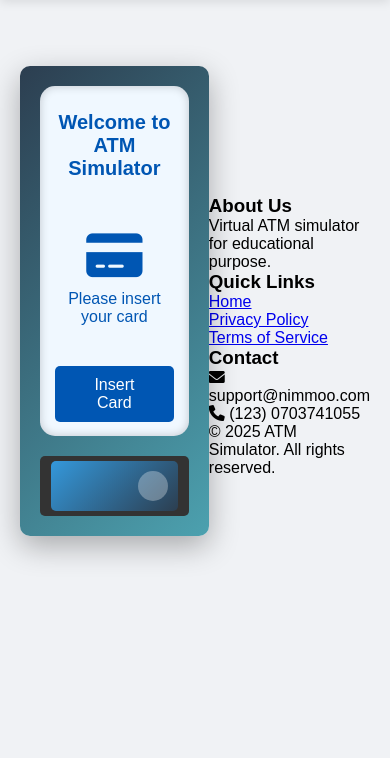
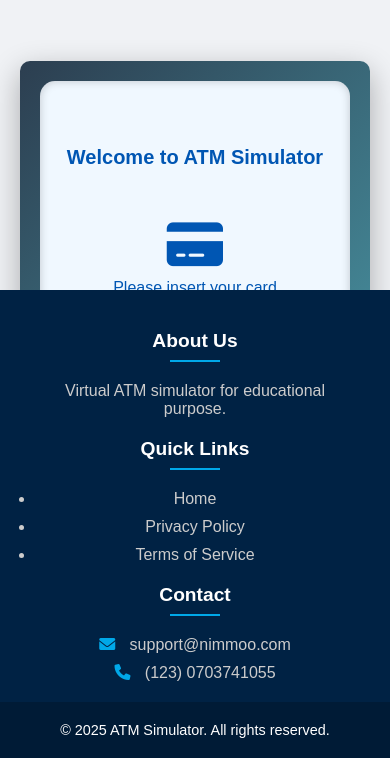
Before and after one commit to nimrod-kip/ATM-Machine-Simulation, a website: page index.html in a window 390 px wide. Shown: the part 86-844 px from the top of the page. Drawn offline with Linux system fonts and the light colour scheme.

Commit message:
add the latest commits to style.css

```diff
--- a/style.css
+++ b/style.css
@@ -322,3 +322,138 @@
     font-size: 1.5rem;
     cursor: pointer;
   }
+
+  .main-content {
+    margin-top: 80px;
+    margin-bottom: 60px;
+    padding: 20px;
+    width: 100%;
+    display: flex;
+    justify-content: center;
+  }
+
+
+  .footer {
+    background-color: var(--dark-color);
+    color: white;
+    padding: 40px 0 0;
+    position: fixed;
+
+    width: 100%;
+    bottom: 0;
+    z-index: 1;
+
+  }
+
+  .footer-container {
+    display: flex;
+    justify-content: space-around;
+    max-width: 1200px;
+    margin: 0 auto;
+    padding: 0 20px;
+    flex-wrap: wrap;
+  }
+
+  .footer-section {
+    flex: 1;
+    min-width: 250px;
+    margin-bottom: 10px;
+    padding: 0 15px;
+  }
+
+  .footer-section h3 {
+    margin-bottom: 20px;
+    font-size: 1.2rem;
+    position: relative;
+    padding-bottom: 10px;
+  }
+
+  .footer-section h3::after {
+    content: '';
+    position: absolute;
+    left: 0;
+    bottom: 0;
+    width: 50px;
+    height: 2px;
+    background-color: var(--accent-color);
+  }
+
+  .footer-section p, .footer-section li {
+    margin-bottom: 10px;
+    color: #ccc;
+  }
+
+  .footer-section a {
+    color: #ccc;
+    text-decoration: none;
+    transition: color 0.3s;
+  }
+
+  .footer-section a:hover {
+    color: var(--accent-color);
+  }
+
+  .footer-section i {
+    margin-right: 10px;
+    color: var(--accent-color);
+  }
+
+  .footer-bottom {
+    text-align: center;
+    padding: 20px 0;
+    background-color: rgba(0, 0, 0, 0.2);
+    font-size: 0.9rem;
+  }
+
+
+  @media (max-width: 768px) {
+    .navbar-links {
+        display: none;
+        position: absolute;
+        top: 70px;
+        left: 0;
+        right: 0;
+        background-color: var(--secondary-color);
+        flex-direction: column;
+        padding: 20px;
+    }
+
+    .navbar-links.active {
+        display: flex;
+    }
+
+    .navbar-links li {
+        margin: 15px 0;
+    }
+
+    .navbar-toggle {
+        display: block;
+    }
+
+    .footer-container {
+        flex-direction: column;
+    }
+
+    .footer-section {
+        text-align: center;
+    }
+
+    .footer-section h3::after {
+        left: 50%;
+        transform: translateX(-50%);
+    }
+
+    .main-content {
+        margin-bottom: 120px;
+    }
+  }
+
+  @media (max-width: 480px) {
+    .navbar-brand span {
+        display: none;
+    }
+
+    .main-content {
+        margin-top: 70px;
+    }
+  }
```
